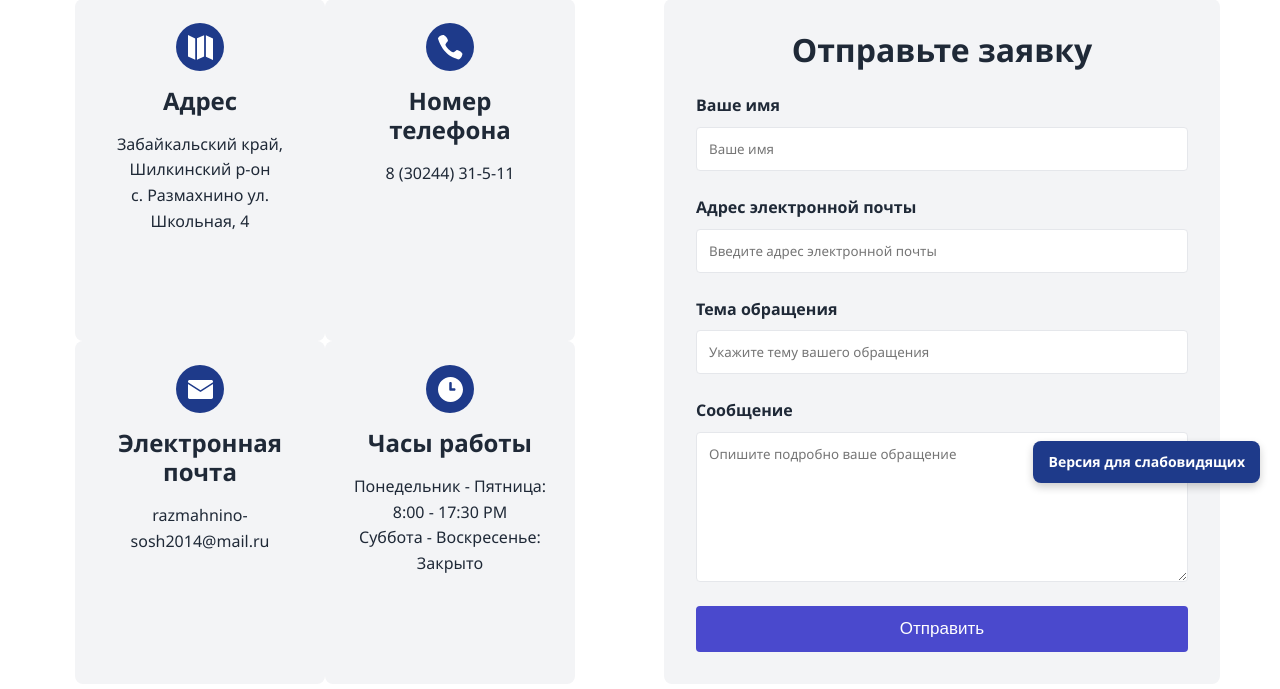
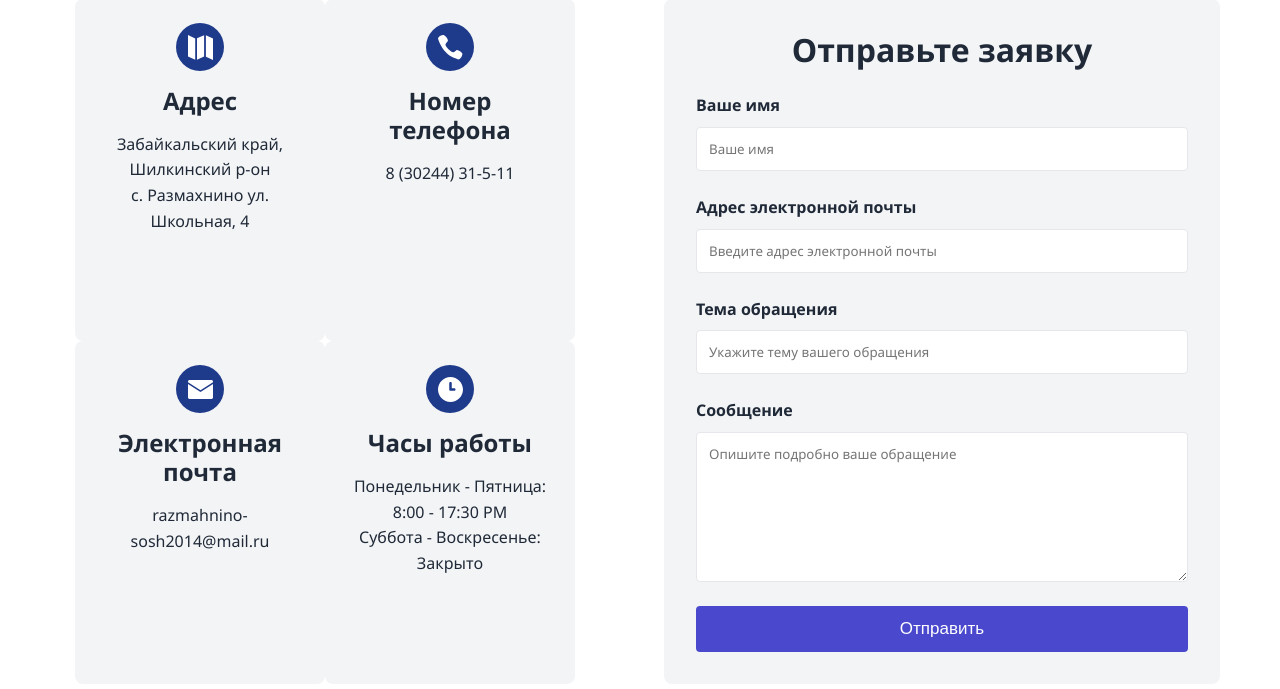
Before and after one commit to ayklaaa/school, a Django app: page /contact/ in a window 1280 px wide. Shown: the part 297-986 px from the top of the page. Run offline with Django 5.2, Linux system fonts and the light colour scheme; some libraries are stand-ins or nearby versions.

Commit message:
Update base.html

```diff
--- a/templates/include/base.html
+++ b/templates/include/base.html
@@ -200,10 +200,10 @@ function toggleSubmenu(element) {
 }
 </script>
 
-<a href="#" onclick="finevision.activate_navbar(); return false;" class="accessibility-button">
+<!-- <a href="#" onclick="finevision.activate_navbar(); return false;" class="accessibility-button">
     Версия для слабовидящих
 </a>
-<script src="http://finevision.ru/static/js/finevision_banner.js"></script>
+<script src="http://finevision.ru/static/js/finevision_banner.js"></script> -->
 
 <img id="specialButton" style="cursor:pointer;" src="https://lidrekon.ru/images/special.png" alt="ВЕРСИЯ ДЛЯ СЛАБОВИДЯЩИХ" title="ВЕРСИЯ ДЛЯ СЛАБОВИДЯЩИХ" />
 
```
